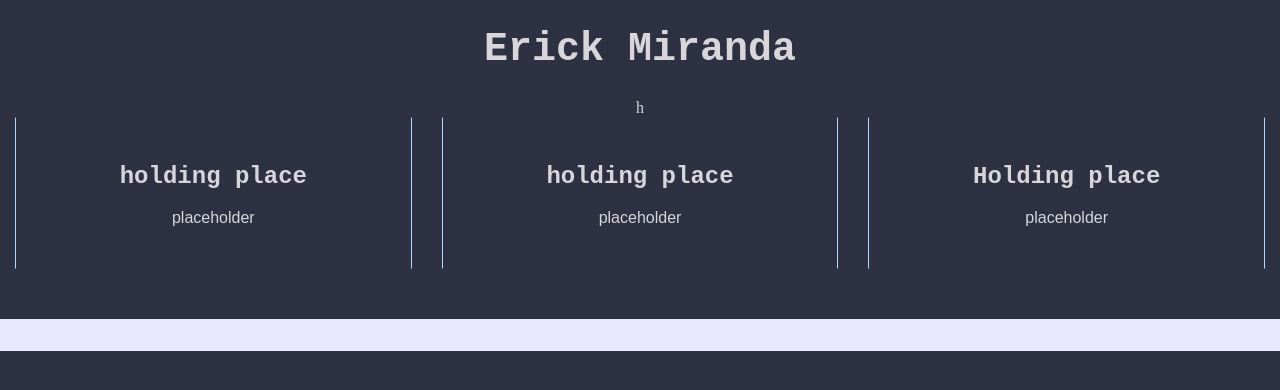
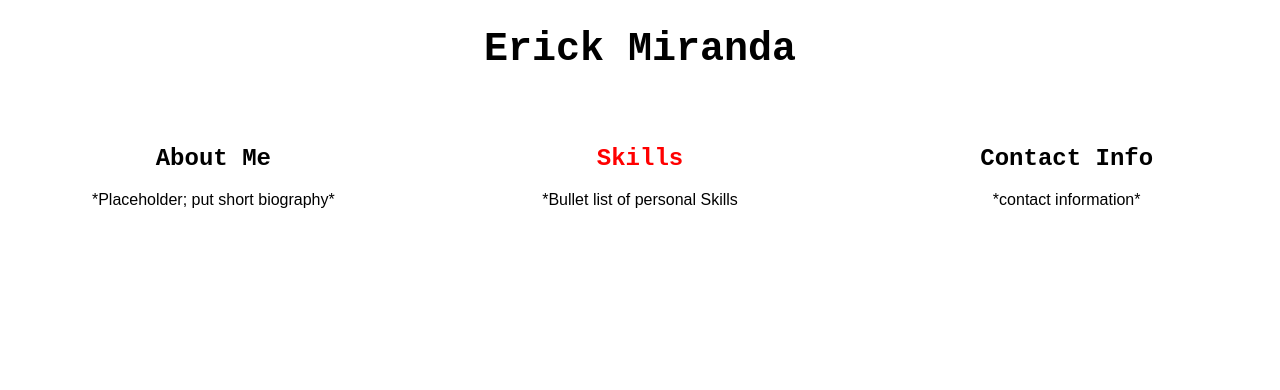
Before and after one commit to ErickASC5/erickasc5.github.io, a plain HTML site: page skills.html in a window 1280 px wide. Drawn offline with Linux system fonts and the light colour scheme.

Commit message:
four pages added; links to each page on text, text is red when on corresponding page

```diff
--- a/index.html
+++ b/skills.html
@@ -5,36 +5,37 @@
    <meta name="viewport" content="width=device-width, initial-scale=1.0">
    <meta http-equiv="X-UA-Compatible" content="ie=edge">
    <link rel="stylesheet" href="style.css">
-   <title>Erick Miranda</title>
+   <title>Skills</title>
 
 </head>
 <body>
    <div class="main-container">
                <header>
-                   <h1>Erick Miranda</h1>
-                   h
+                   <h1><a href="./home.html">Erick Miranda</a></h1>
                </header>
 
                <div class="card-container">
                    <div class="card">
 
-                    <h2> holding place </h2>
-                       <p> placeholder</p>
+                    <h2><a href="./about.html">About Me</a></h2>
+                       <p> *Placeholder; put short biography*</p>
                    </div>
                    <div class="card">
 
-                       <h2>  holding place </h2>
+                       <h2 class= "active"><a href="./skills.html">Skills</a></h2>
                        <p>
-                            placeholder
+                            *Bullet list of personal Skills
                         </p>
                    </div>
                    <div class="card">
-                       <h2>Holding place</h2>
-<p> placeholder</p>
+                       <h2><a href="./contactInfo.html">Contact Info</a></h2>
+<p> *contact information*</p>
  </div>
            </div>
            <footer>
                <p></p>
            </footer>
+
+<script src="script.js"></script>
 </body>
 </html>
--- a/style.css
+++ b/style.css
@@ -1,80 +1,108 @@
-:root{
-    --primary:#EAE8FF;
-    --primaryDark:#2D3142;
-    --light:#D8D5DB;
-    --accent:#B0D7FF;
+:root {
+   --primary: #white
+      /*#EAE8FF*/
+   ;
+   --primaryDark: #white
+      /*#white*/
+   ;
+   --light: #white
+      /*#D8D5DB*/
+   ;
+   --accent: #white
+      /*#B0D7FF*/
+   ;
 }
 
- body{
-    margin:0;
-    background-color:var(--primaryDark);
-    color:var(--light);
+body {
+   margin: 0;
+   background-color: var(--primaryDark);
+   color: var(--light);
    text-align: center;
-    display:flex;
+   display: flex;
    flex-direction: column;
-    height:100vh;
+   height: 100vh;
 }
 
- h1,h2{
+h1,
+h2 {
    font-family: 'Courier New', Courier, monospace;
 
 }
 
- p{
+p {
    font-family: 'Advent Pro', sans-serif;
 }
 
- header h1{
+a:link {
+   color: black;
+   background-color: transparent;
+   text-decoration: none;
+}
+
+a:visited {
+   color: black;
+   background-color: transparent;
+   text-decoration: none;
+}
+
+a:hover {
+   color: darkblue;
+}
+
+header h1 {
    font-size: 40px;
 }
 
- header p{
+header p {
    font-size: 25px;
 }
 
- .card-container{
+.card-container {
    display: flex;
    flex-direction: row;
    justify-content: space-evenly;
 }
 
- .card img{
-    height:300px;
-    width:300px;
+.card img {
+   height: 300px;
+   width: 300px;
 }
 
- .card{
-    width:500px;
+.card {
+   width: 500px;
    padding: 25px;
    border-left: solid 1px var(--accent);
    border-right: solid 1px var(--accent);
-    border-top:solid 1px transparent;
-    border-bottom:solid 1px transparent;
+   border-top: solid 1px transparent;
+   border-bottom: solid 1px transparent;
    margin-left: 15px;
    margin-right: 15px;
    box-sizing: border-box;
    transition: border 500ms;
 }
 
- .card:hover{
-    border-top:solid 1px var(--accent);
-    border-bottom:solid 1px var(--accent);
+.card:hover {
+   border-top: solid 1px var(--accent);
+   border-bottom: solid 1px var(--accent);
 }
 
- footer{
+footer {
    margin-top: 50px;
    background-color: var(--primary);
    color: var(--primaryDark);
    width: 100%;
    flex: 1;
-    display:flex;
+   display: flex;
    justify-content: center;
    align-items: center;
 }
- #Spider{
+
+#Spider {
    width: 450px;
    height: 300px;
 
+}
 
-
+.active a {
+   color: red;
 }
--- /dev/null
+++ b/style2.css
@@ -0,0 +1,80 @@
+:root{
+    --primary: #black/*#EAE8FF*/;
+    --primaryDark: #black/*#white*/;
+    --light: #black/*#D8D5DB*/;
+    --accent: #black/*#B0D7FF*/;
+ }
+
+ body{
+    margin:0;
+    background-color:var(--primaryDark);
+    color:var(--light);
+    text-align: center;
+    display:flex;
+    flex-direction: column;
+    height:100vh;
+ }
+
+ h1,h2{
+    font-family: 'Courier New', Courier, monospace;
+
+ }
+
+ p{
+    font-family: 'Advent Pro', sans-serif;
+ }
+
+ header h1{
+    font-size: 40px;
+ }
+
+ header p{
+    font-size: 25px;
+ }
+
+ .card-container{
+    display: flex;
+    flex-direction: row;
+    justify-content: space-evenly;
+ }
+
+ .card img{
+    height:300px;
+    width:300px;
+ }
+
+ .card{
+    width:500px;
+    padding: 25px;
+    border-left: solid 1px var(--accent);
+    border-right: solid 1px var(--accent);
+    border-top:solid 1px transparent;
+    border-bottom:solid 1px transparent;
+    margin-left: 15px;
+    margin-right: 15px;
+    box-sizing: border-box;
+    transition: border 500ms;
+ }
+
+ .card:hover{
+    border-top:solid 1px var(--accent);
+    border-bottom:solid 1px var(--accent);
+ }
+
+ footer{
+    margin-top: 50px;
+    background-color: var(--primary);
+    color: var(--primaryDark);
+    width: 100%;
+    flex: 1;
+    display:flex;
+    justify-content: center;
+    align-items: center;
+ }
+ #Spider{
+ width: 450px;
+ height: 300px;
+
+
+
+ }
```
Also changed, not shown: about.html (added, +44 -0 lines), contactInfo.html (added, +41 -0 lines), home.html (added, +41 -0 lines), script.js (added). Lines whose indentation alone changed are shown as unchanged.
